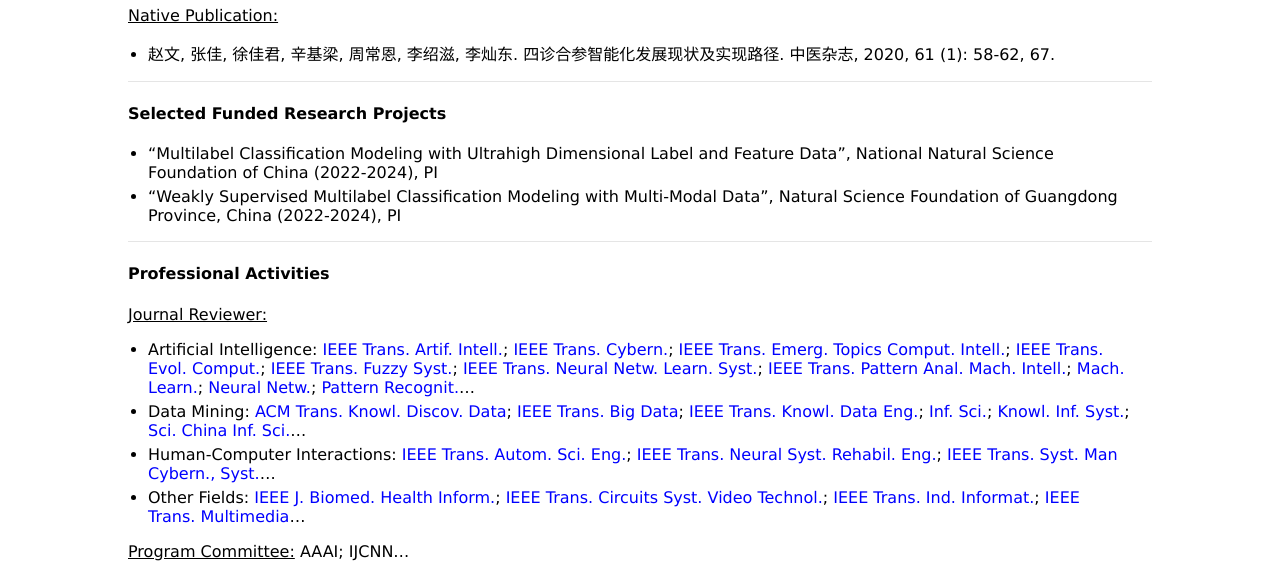
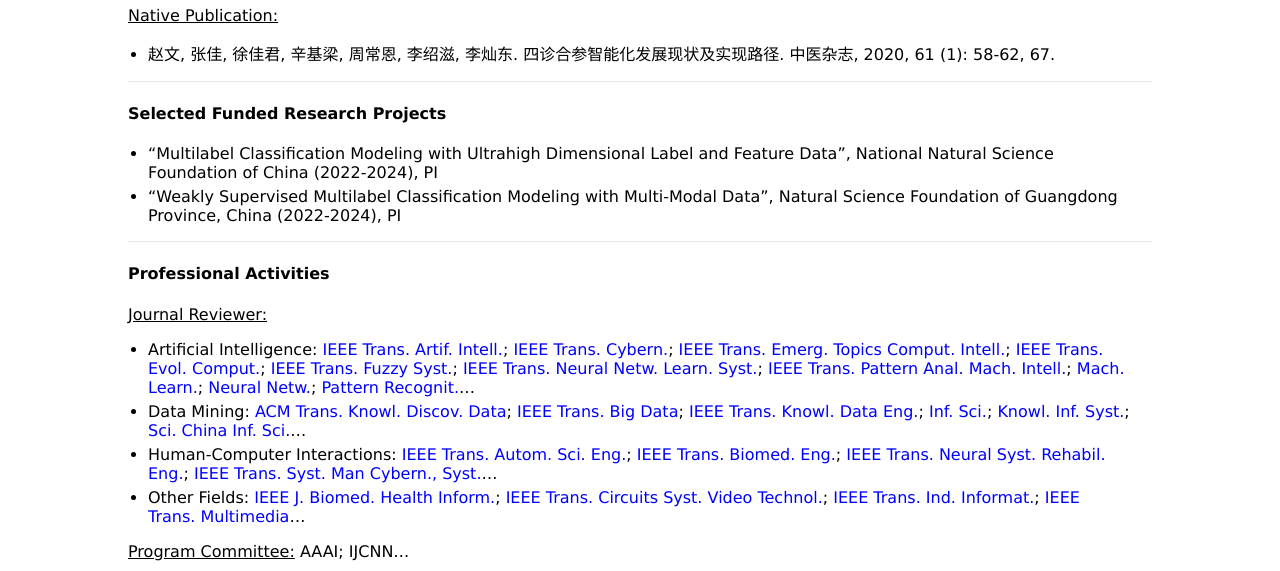
Before and after one commit to jiazhang-ml/jiazhang-ml.github.io, a Jekyll site: the page built from index.md, in a window 1280 px wide and 900 px high, scrolled down 1126 px, cut to the strip 0-571 px from the top of the window. Built offline with Jekyll 4.4.1, drawn with Linux system fonts in a browser that asks for light colours.

Commit message:
Update index.md

```diff
--- a/index.md
+++ b/index.md
@@ -51,7 +51,7 @@ Research Interests: My research interests include *machine learning* and *data m
 <u>Journal Reviewer:</u>
 * Artificial Intelligence: [IEEE Trans. Artif. Intell.](https://mc.manuscriptcentral.com/tai-ieee); [IEEE Trans. Cybern.](https://mc.manuscriptcentral.com/cyb-ieee); [IEEE Trans. Emerg. Topics Comput. Intell.](https://mc.manuscriptcentral.com/tetci-ieee); [IEEE Trans. Evol. Comput.](https://mc.manuscriptcentral.com/tevc-ieee); [IEEE Trans. Fuzzy Syst.](https://mc.manuscriptcentral.com/tfs-ieee); [IEEE Trans. Neural Netw. Learn. Syst.](https://mc.manuscriptcentral.com/tnnls); [IEEE Trans. Pattern Anal. Mach. Intell.](https://mc.manuscriptcentral.com/tpami-cs); [Mach. Learn.](https://link.springer.com/journal/10994); [Neural Netw.](https://www.editorialmanager.com/neunet/default.aspx); [Pattern Recognit.](https://www.sciencedirect.com/journal/pattern-recognition)...
 * Data Mining: [ACM Trans. Knowl. Discov. Data](https://mc.manuscriptcentral.com/tkdd); [IEEE Trans. Big Data](https://mc.manuscriptcentral.com/tbd-cs); [IEEE Trans. Knowl. Data Eng.](https://mc.manuscriptcentral.com/tkde-cs); [Inf. Sci.](https://www.sciencedirect.com/journal/information-sciences); [Knowl. Inf. Syst.](https://www.springer.com/journal/10115); [Sci. China Inf. Sci.](https://mc03.manuscriptcentral.com/scis)...
-* Human-Computer Interactions: [IEEE Trans. Autom. Sci. Eng.](https://mc.manuscriptcentral.com/t-ase); [IEEE Trans. Neural Syst. Rehabil. Eng.](https://mc.manuscriptcentral.com/tnsre-embs); [IEEE Trans. Syst. Man Cybern., Syst.](https://mc.manuscriptcentral.com/systems)...
+* Human-Computer Interactions: [IEEE Trans. Autom. Sci. Eng.](https://mc.manuscriptcentral.com/t-ase); [IEEE Trans. Biomed. Eng.](https://mc.manuscriptcentral.com/tbme-embs); [IEEE Trans. Neural Syst. Rehabil. Eng.](https://mc.manuscriptcentral.com/tnsre-embs); [IEEE Trans. Syst. Man Cybern., Syst.](https://mc.manuscriptcentral.com/systems)...
 * Other Fields: [IEEE J. Biomed. Health Inform.](https://mc.manuscriptcentral.com/jbhi-embs); [IEEE Trans. Circuits Syst. Video Technol.](https://mc.manuscriptcentral.com/tcsvt); [IEEE Trans. Ind. Informat.](https://mc.manuscriptcentral.com/tii); [IEEE Trans. Multimedia](https://mc.manuscriptcentral.com/tmm-ieee)...
 
 <u>Program Committee:</u> AAAI; IJCNN...
```
